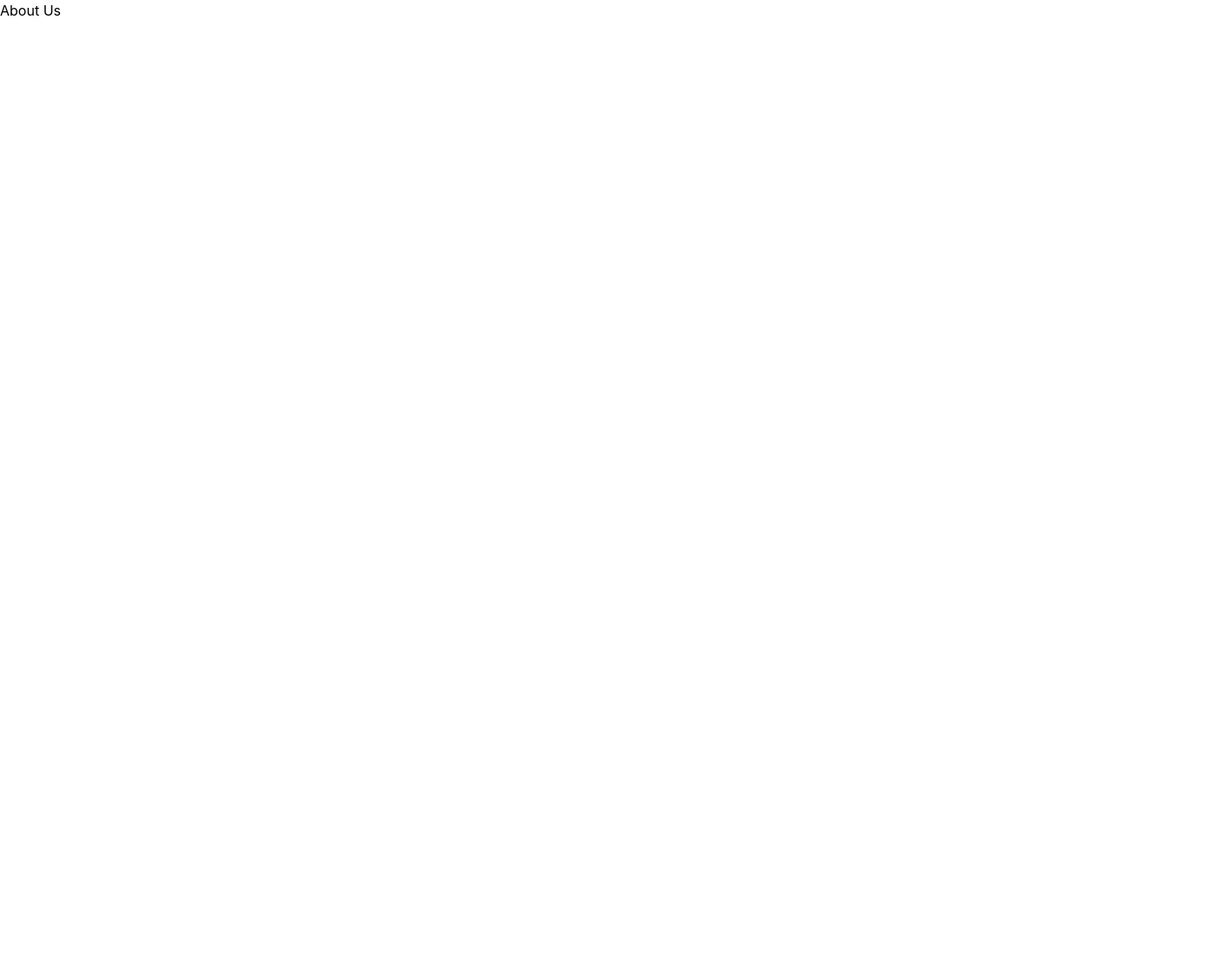
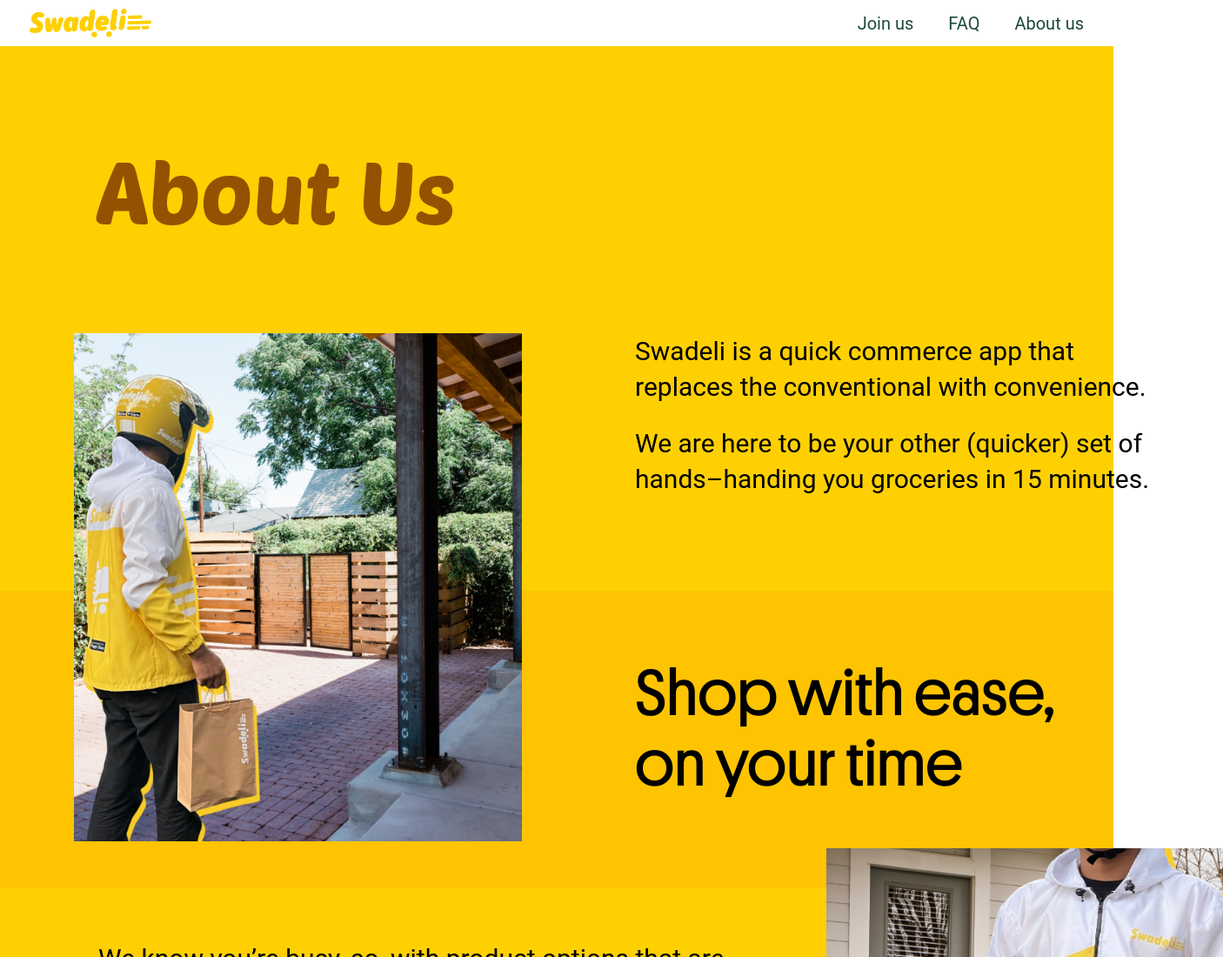
Before and after one commit to novrandobilly/swadeli-compro, a Next.js app: page /about in a window 1280 px wide. Shown: the top 1100 px of the page at 87% size, 1406 px wide, since content can reach past the window. Before the commit the page ends 800 px from the top, so only its background shows below. Built offline with nearby package versions, Linux system fonts and the light colour scheme.

Commit message:
about-page

```diff
--- /dev/null
+++ b/components/Pages/AboutUs/AboutUs.js
@@ -0,0 +1,71 @@
+import styles from "./AboutUs.module.scss";
+import Image from "next/image";
+import courier1 from "../../../assets/courier-1.png";
+import courier2 from "../../../assets/courier-2.png";
+
+export default function AboutUs() {
+  return (
+    <div>
+      <div className={styles['container']}>
+        <div className={styles['title']}>
+          <h1>About Us</h1>
+        </div>
+        <div className={styles['image-1']}>
+          <Image
+            src={courier1}
+          />
+        </div>
+        <div className={styles['text-1']}>
+          <p>Swadeli is a quick commerce app that replaces the conventional with convenience.</p>
+          <br/>
+          <p>We are here to be your other (quicker) set of hands–handing you groceries in 15 minutes.</p>
+        </div>
+        <div className={styles['middle']}>
+          <div className={styles['text-middle']}>
+            <h2>Shop with ease, on your time</h2>
+          </div>
+        </div>
+        <div className={styles['text-2']}>
+          <p>We know you’re busy, so, with product options that are variative, price that is competitive, and our commitment to provide a shopping experience that is more effective, we make shopping effortless.</p>
+        </div>
+        <div className={styles['image-2']}>
+          <Image
+            src={courier2}
+          />
+        </div>
+      </div>
+      <div className={styles['container-2']}>
+         <div className={styles['title']}>
+          <h1>Our Purpose</h1>
+         </div>
+         <h4>Instant Access to Daily Needs <br /><span>Our mission to provide instant access to daily needs means</span></h4>
+         <div className={styles['three-circle']}>
+          <div className={styles['option-1']}>
+            <div className={styles['circle-1']}>
+              <span>1</span>
+            </div>
+            <div className={styles['text-1']}>
+              <p>Enabling convenience to your daily life.</p>
+            </div>
+          </div>
+          <div className={styles['option-1']}>
+            <div className={styles['circle-1']}>
+              <span>2</span>
+            </div>
+            <div className={styles['text-2']}>
+              <p>Giving you more control over product quality and freshness.</p>
+            </div>
+          </div>
+          <div className={styles['option-1']}>
+            <div className={styles['circle-1']}>
+              <span>3</span>
+            </div>
+            <div className={styles['text-1']}>
+              <p>Transforming shopping behavior to reduce food waste.</p>
+            </div>
+          </div>
+         </div>
+      </div>
+    </div>
+  )
+}
--- /dev/null
+++ b/components/Pages/AboutUs/AboutUs.module.scss
@@ -0,0 +1,172 @@
+  @font-face {
+    font-family: 'Poetsen One Regular';
+    font-style: normal;
+    font-weight: normal;
+    src: local('Poetsen One Regular'), url('../../../assets/font/PoetsenOne-Regular.woff') format('woff');
+  }
+  @font-face {
+  font-family: 'Platform';
+  src: url('../../../assets/font/Platform-Regular.ttf');
+}
+.container {
+  background-color: #FED002;
+  width: 100%;
+  height: 1550px;
+  .title {
+    padding: 90px 110px;
+    h1 {
+      font-family: 'Poetsen One Regular';
+      font-style: normal;
+      font-weight: 400;
+      font-size: 100px;
+      color: #945200;
+    }
+  }
+  .middle {
+    transform: translateY(-50%);
+    position: absolute;
+    top: 850px;
+    background: #FEC401;
+    width: 100%;
+    height: 342px;
+    display: flex;
+    .text-middle {
+      margin: auto auto;
+      width: 558.85px;
+      height: 187px;
+      margin-left: 730px;
+      h2 {
+        font-family: 'Platform';
+        font-style: normal;
+        font-weight: 400;
+        font-size: 75.2299px;
+        line-height: 81px;
+        color: #000000;
+      }
+    }
+  }
+  .image-1 {
+    left: 85px;
+    width: 515px;
+    height: 606px;
+    position: absolute;
+    z-index: 1;
+  }
+  .text-1 {
+    position: absolute;
+    width: 609px;
+    height: 246px;
+    left: 730px;
+    p {
+      font-family: 'Roboto';
+      font-style: normal;
+      font-weight: 400;
+      font-size: 30px;
+      line-height: 41px;
+      color: #000000;
+    }
+  }
+  .text-2 {
+    position: absolute;
+    width: 756px;
+    height: 321px;
+    left: 113px;
+    top: 1081px;
+    p {
+      font-family: 'Roboto';
+      font-style: normal;
+      font-weight: 400;
+      font-size: 30px;
+      line-height: 41px;
+      color: #000000;
+    }
+  }
+  .image-2 {
+    position: absolute;
+    width: 456px;
+    height: 603px;
+    left: 950px;
+    top: 975px;
+    z-index: 1;
+  }
+}
+
+.container-2 {
+  width: 100%;
+  height: 1892px;
+  background: #F6F4E3;
+  padding: 90px 110px;
+  .title {
+    h1 {
+      font-family: 'Poetsen One Regular';
+      font-style: normal;
+      font-weight: 400;
+      font-size: 100px;
+      color: #945200;
+    }
+  }
+  h4 {
+    margin-top: 31px;
+    font-family: 'Roboto';
+    font-style: normal;
+    font-weight: 400;
+    font-size: 45px;
+    line-height: 53px;
+    color: #000000;
+    span {
+      line-height: 120px;
+      font-weight: 400;
+      font-size: 30px;
+    }
+  }
+  .three-circle {
+    display: flex;
+    flex-direction: row;
+    // justify-content: space-between;
+    gap: 132px;
+    margin-top: 65px;
+    .option-1 {
+      display: flex;
+      flex-direction: column;
+      gap: 20px;
+      // justify-content: space-between;
+      .circle-1 {
+        margin: 0 auto;
+        display: flex;
+        width: 50px;
+        height: 50px;
+        border-radius: 100%;
+        background-color: #1D493D;
+        span {
+          margin: auto;
+          text-align: center;
+          color: white;
+        }
+      }
+      .text-1 {
+        width: 290px;
+        p {
+          text-align: center;
+          font-family: 'Roboto';
+          font-style: normal;
+          font-weight: 400;
+          font-size: 30px;
+          line-height: 41px;
+          color: #000000;
+        }
+      }
+      .text-2 {
+        width: 300px;
+        p {
+          text-align: center;
+          font-family: 'Roboto';
+          font-style: normal;
+          font-weight: 400;
+          font-size: 30px;
+          line-height: 41px;
+          color: #000000;
+        }
+      }
+    }
+  }
+}
--- a/pages/about/index.js
+++ b/pages/about/index.js
@@ -1,4 +1,6 @@
 import Head from 'next/head';
+import Header from '../../components/Header/Header'
+import AboutUs from '../../components/Pages/AboutUs/AboutUs'
 
 export default function Home() {
   return (
@@ -13,7 +15,8 @@
       </Head>
 
       <main>
-        <h1>About Us</h1>
+        <Header />
+        <AboutUs />
       </main>
     </div>
   );
```
Also changed, not shown: assets/courier-1.png (added), assets/font/PoetsenOne-Regular.woff (added).
